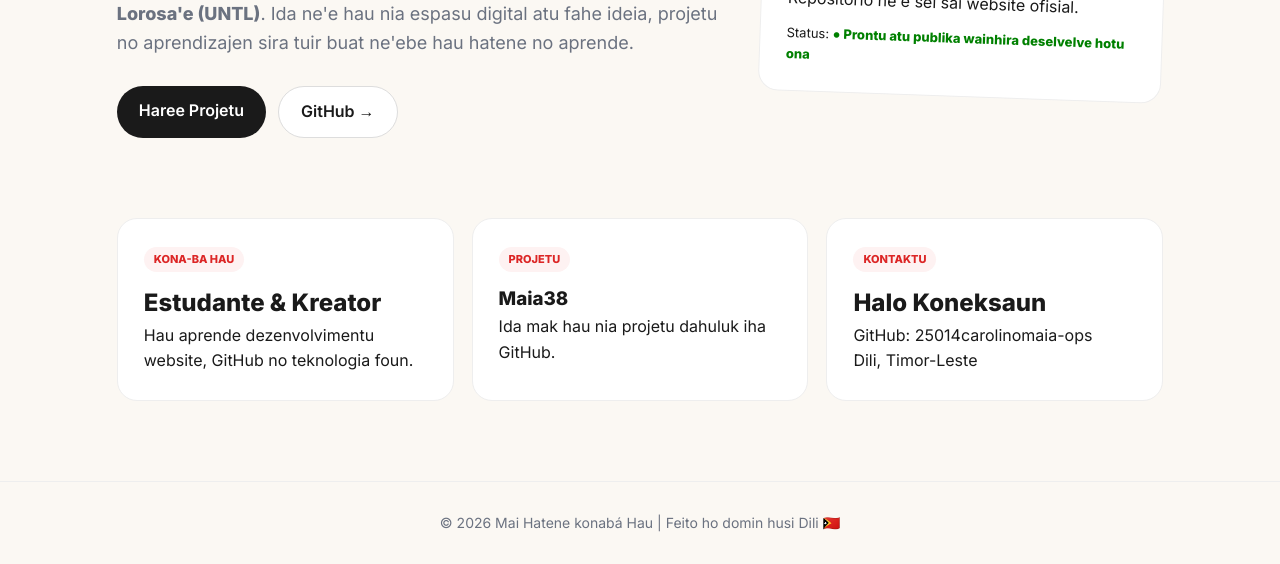
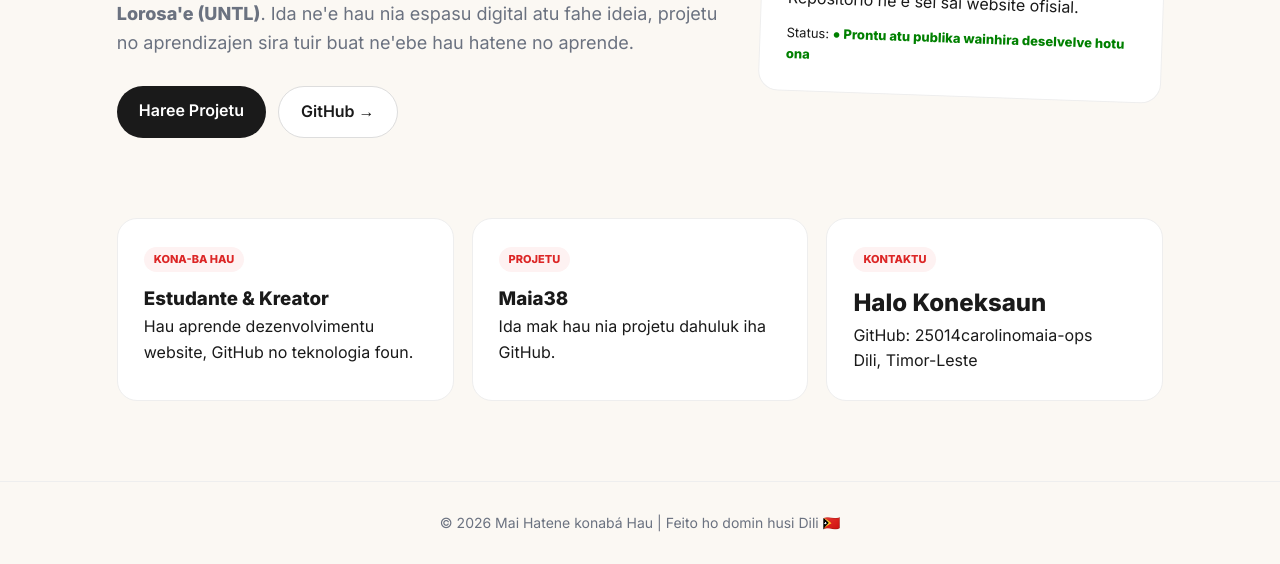
Before and after one commit to 25014carolinomaia-ops/Maia38, a plain HTML site: page index.html in a window 1280 px wide. Shown: the part 308-872 px from the top of the page. Drawn offline with Linux system fonts and the light colour scheme.

Commit message:
Update index.html

```diff
--- a/index.html
+++ b/index.html
@@ -49,7 +49,7 @@ h1 em{font-style:normal;background:linear-gradient(100deg,var(--accent),#991b1b)
 </div>
 </section>
 <div class="card-grid" id="projetu">
-<div class="card"><span class="tag">KONA-BA HAU</span><h2>Estudante & Kreator</h2><p>Hau aprende dezenvolvimentu website, GitHub no teknologia foun.</p></div>
+<div class="card"><span class="tag">KONA-BA HAU</span><h3>Estudante & Kreator</h3><p>Hau aprende dezenvolvimentu website, GitHub no teknologia foun.</p></div>
 <div class="card"><span class="tag">PROJETU</span><h3>Maia38</h3><p>Ida mak hau nia projetu dahuluk iha GitHub.</p></div>
 <div class="card"><span class="tag">KONTAKTU</span><h2>Halo Koneksaun</h2><p>GitHub: 25014carolinomaia-ops<br>Dili, Timor-Leste</p></div>
 </div>
```
